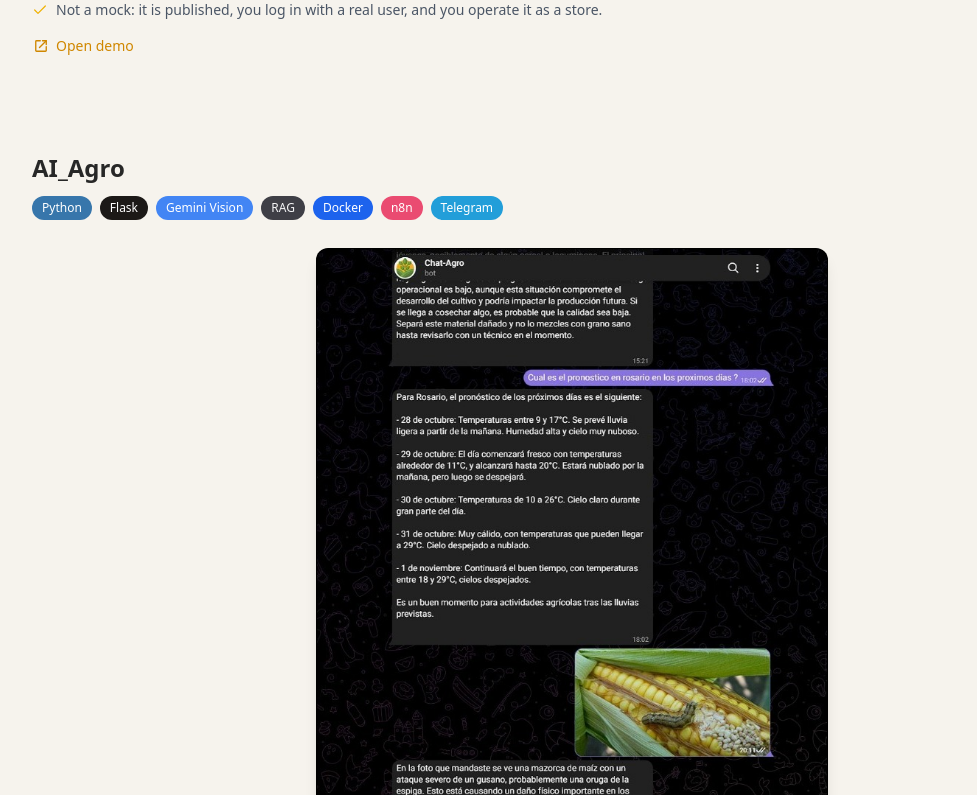
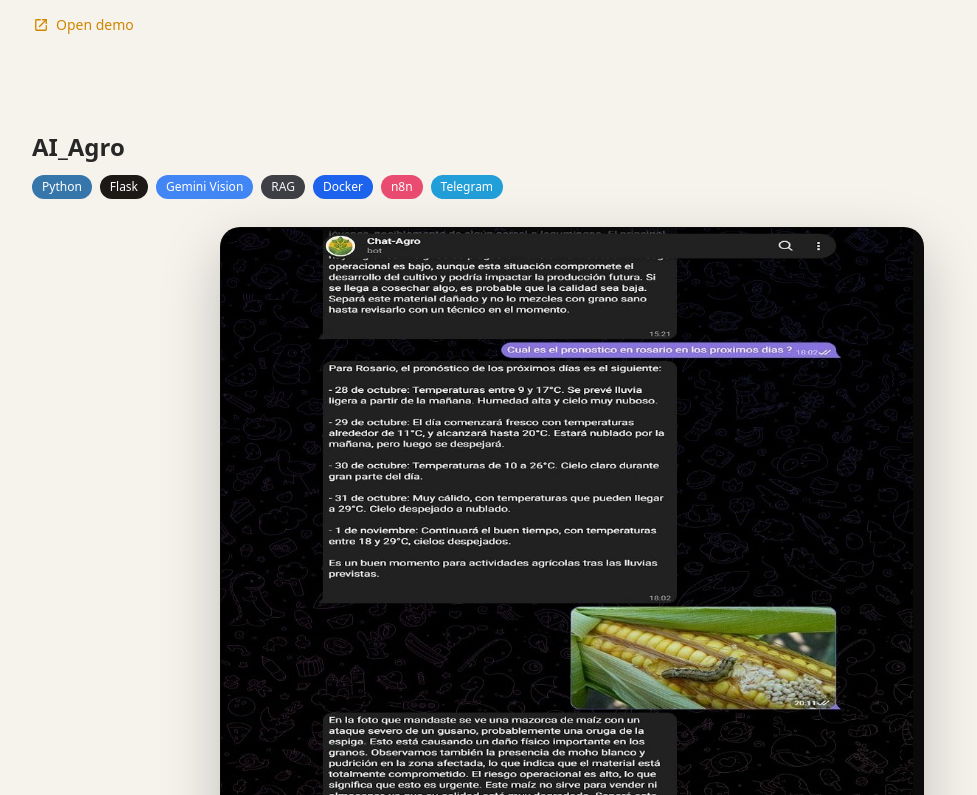
Before and after one commit to SebaLardelli/Portfolio, a React (Vite) app: page / in a window 1280 px wide. Shown: the part 1825-2620 px from the top of the page, without its empty margins (68-1045 px from the left). Built offline with nearby package versions, Linux system fonts and the light colour scheme.

Commit message:
mejora calidad img

```diff
--- a/src/components/Projects.tsx
+++ b/src/components/Projects.tsx
@@ -1,12 +1,45 @@
+import type { ProjectItem } from "../data/profile";
 import { useI18n } from "../i18n/LanguageContext";
 import { CheckIcon, CodeIcon, ExternalLinkIcon, GithubIcon } from "./icons";
 import { Section } from "./Section";
 
-const positionClass: Record<string, string> = {
-  top: "object-top",
-  center: "object-center",
-  bottom: "object-bottom",
-};
+function ProjectShot({ project, priority }: { project: ProjectItem; priority?: boolean }) {
+  if (!project.image) return null;
+
+  const maxWidth = project.imageWidth ?? 1400;
+  const tall = (project.imageHeight ?? 0) > (project.imageWidth ?? 0);
+
+  const image = (
+    <img
+      src={project.image}
+      alt={project.imageAlt ?? project.title}
+      width={project.imageWidth}
+      height={project.imageHeight}
+      loading={priority ? "eager" : "lazy"}
+      decoding="async"
+      className={`project-shot ${project.imageFit === "contain" ? "object-contain" : ""}`}
+      style={{
+        maxWidth: `min(100%, ${maxWidth}px)`,
+        maxHeight: tall || project.imageFit === "contain" ? "min(52rem, 82vh)" : undefined,
+      }}
+    />
+  );
+
+  return (
+    <figure
+      className={`project-frame mx-auto w-full ${tall ? "max-w-[44rem]" : ""}`}
+      style={{ maxWidth: tall ? undefined : `min(100%, ${maxWidth}px)` }}
+    >
+      {project.demo ? (
+        <a href={project.demo} target="_blank" rel="noreferrer" className="block">
+          {image}
+        </a>
+      ) : (
+        image
+      )}
+    </figure>
+  );
+}
 
 export function Projects() {
   const { t } = useI18n();
@@ -14,13 +47,7 @@
   return (
     <Section id="proyectos" title={t.ui.sections.projects} icon={<CodeIcon />}>
       <ul className="flex flex-col gap-16 xl:gap-24">
-        {t.projects.map((project, index) => {
-          const portrait =
-            project.imageAspect === "3/4" ||
-            project.imageAspect === "1/1" ||
-            Boolean(project.stackImageBelow);
-
-          return (
+        {t.projects.map((project, index) => (
           <li key={project.title} className="flex flex-col gap-5 xl:gap-7">
             <div>
               <h3 className="text-xl font-semibold xl:text-2xl">{project.title}</h3>
@@ -36,37 +63,7 @@
               </ul>
             </div>
 
-              {project.image ? (
-                <div
-                  className={`overflow-hidden rounded-xl border border-black/10 bg-black shadow-lg dark:border-white/10 ${
-                    portrait ? "xl:mx-auto xl:w-full xl:max-w-lg" : "w-full"
-                  }`}
-                >
-                  {project.demo ? (
-                    <a href={project.demo} target="_blank" rel="noreferrer" className="block">
-                      <img
-                        src={project.image}
-                        alt={project.imageAlt ?? project.title}
-                        loading={index === 0 ? "eager" : "lazy"}
-                        className={`w-full ${
-                          project.imageFit === "contain" ? "object-contain" : "object-cover"
-                        } ${positionClass[project.imagePosition ?? "top"]}`}
-                        style={{ aspectRatio: project.imageAspect ?? "16/10" }}
-                      />
-                    </a>
-                  ) : (
-                    <img
-                      src={project.image}
-                      alt={project.imageAlt ?? project.title}
-                      loading={index === 0 ? "eager" : "lazy"}
-                      className={`w-full ${
-                        project.imageFit === "contain" ? "object-contain" : "object-cover"
-                      } ${positionClass[project.imagePosition ?? "top"]}`}
-                      style={{ aspectRatio: project.imageAspect ?? "16/10" }}
-                    />
-                  )}
-                </div>
-              ) : null}
+            <ProjectShot project={project} priority={index === 0} />
 
             <div>
               <p className="text-pretty text-gray-600 dark:text-gray-300">{project.description}</p>
@@ -107,8 +104,7 @@
               </div>
             </div>
           </li>
-          );
-        })}
+        ))}
       </ul>
     </Section>
   );
--- a/src/data/profile.ts
+++ b/src/data/profile.ts
@@ -198,6 +198,8 @@
   imagePosition?: string;
   imageAspect?: string;
   imageFit?: "cover" | "contain";
+  imageWidth?: number;
+  imageHeight?: number;
   imageAlt?: string;
   github?: string;
   demo?: string;
@@ -242,7 +244,8 @@
     tags: [tag.php, tag.slim, tag.mysql, tag.jwt, tag.rest],
     image: publicUrl("/projects/calcomania.png"),
     imagePosition: "center",
-    imageAspect: "21/10",
+    imageWidth: 1024,
+    imageHeight: 493,
     imageAlt: "CalcoMania: e-commerce en producción, catálogo de calcos con carrito y stock",
     demo: "https://www.calcoomaniaa.com",
   },
@@ -259,7 +262,8 @@
     tags: [tag.python, tag.flask, tag.gemini, tag.rag, tag.docker, tag.n8n, tag.telegram],
     image: publicUrl("/projects/ai-agro.png"),
     imagePosition: "top",
-    imageAspect: "3/4",
+    imageWidth: 692,
+    imageHeight: 939,
     imageAlt: "AI_Agro: chatbot de Telegram con pronóstico climático y análisis de foto de maíz",
     github: "https://github.com/SebaLardelli/AI_Agro",
     stackImageBelow: true,
@@ -290,6 +294,8 @@
     tags: [tag.html, tag.css, tag.js],
     image: publicUrl("/projects/musicmania.png"),
     imagePosition: "top",
+    imageWidth: 1400,
+    imageHeight: 875,
     imageAlt: "MusicMania: juego web publicado para adivinar canciones, HTML CSS y JavaScript",
     github: "https://github.com/SebaLardelli/MusicMania",
     demo: "https://sebalardelli.github.io/MusicMania/",
@@ -307,7 +313,8 @@
     image: publicUrl("/projects/esquema-conectividad.png"),
     imagePosition: "center",
     imageFit: "contain",
-    imageAspect: "1/1",
+    imageWidth: 2413,
+    imageHeight: 2425,
     imageAlt: "Esquema de conectividad Kathará: routers, costos de enlace y árbol de expansión",
     github: "https://github.com/IZO-Redes/2025-tp-final-SebaLardelli",
   },
--- a/src/index.css
+++ b/src/index.css
@@ -139,6 +139,37 @@
   }
 }
 
+.project-shot {
+  display: block;
+  width: 100%;
+  height: auto;
+  image-rendering: auto;
+}
+
+.project-frame {
+  overflow: hidden;
+  border-radius: 1rem;
+  border: 1px solid rgb(0 0 0 / 0.1);
+  background: #0a0a0a;
+  box-shadow: 0 12px 40px rgb(0 0 0 / 0.18);
+}
+
+.dark .project-frame {
+  border-color: rgb(255 255 255 / 0.1);
+  box-shadow: 0 18px 50px rgb(0 0 0 / 0.45);
+}
+
+@media (min-width: 1280px) {
+  .project-frame {
+    border-radius: 1.25rem;
+    box-shadow: 0 22px 60px rgb(0 0 0 / 0.22);
+  }
+
+  .dark .project-frame {
+    box-shadow: 0 28px 70px rgb(0 0 0 / 0.55);
+  }
+}
+
 .bg-page {
   background-color: #f6f3ed;
   background-image:
```
Lines whose indentation alone changed are shown as unchanged.
